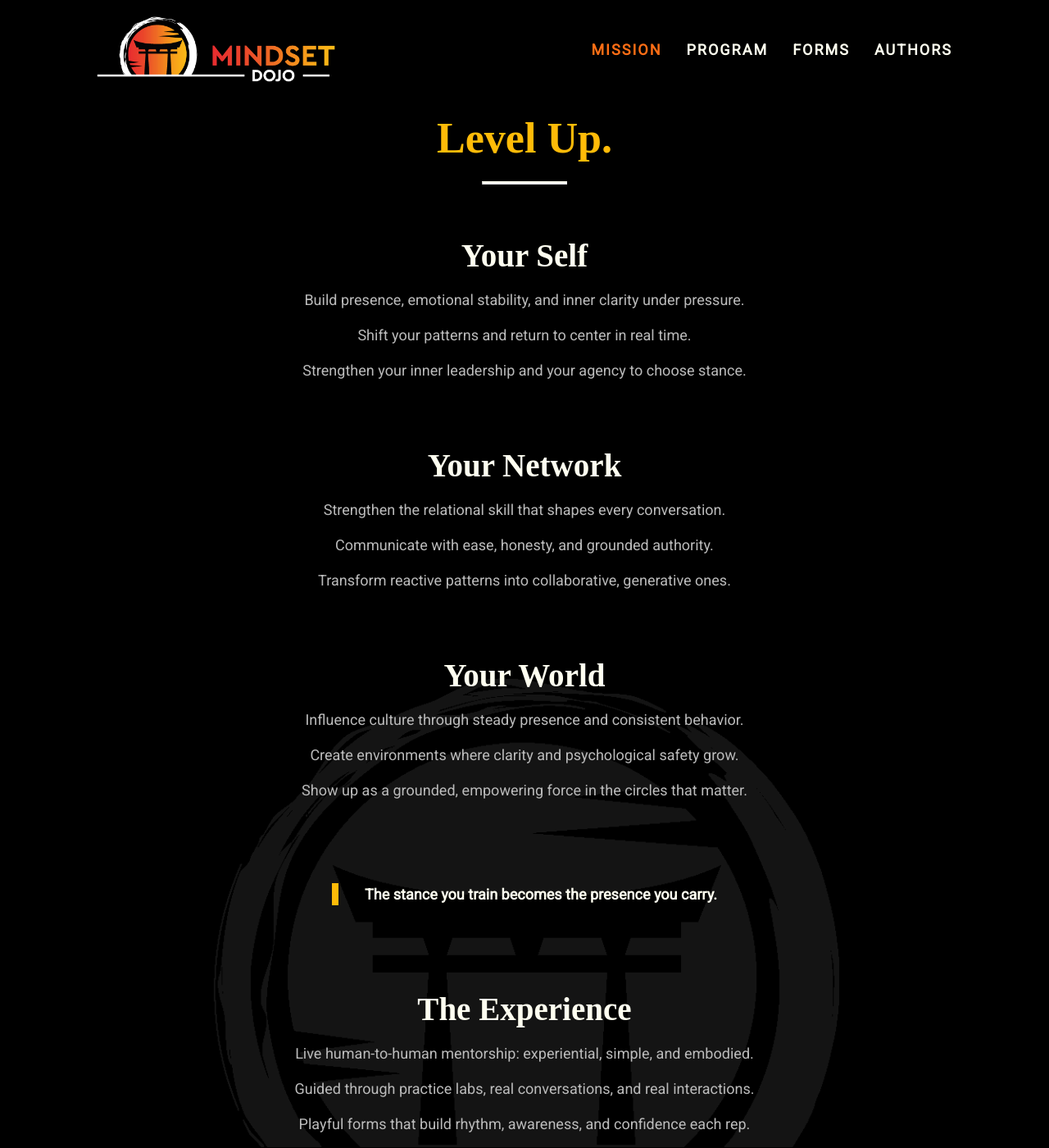
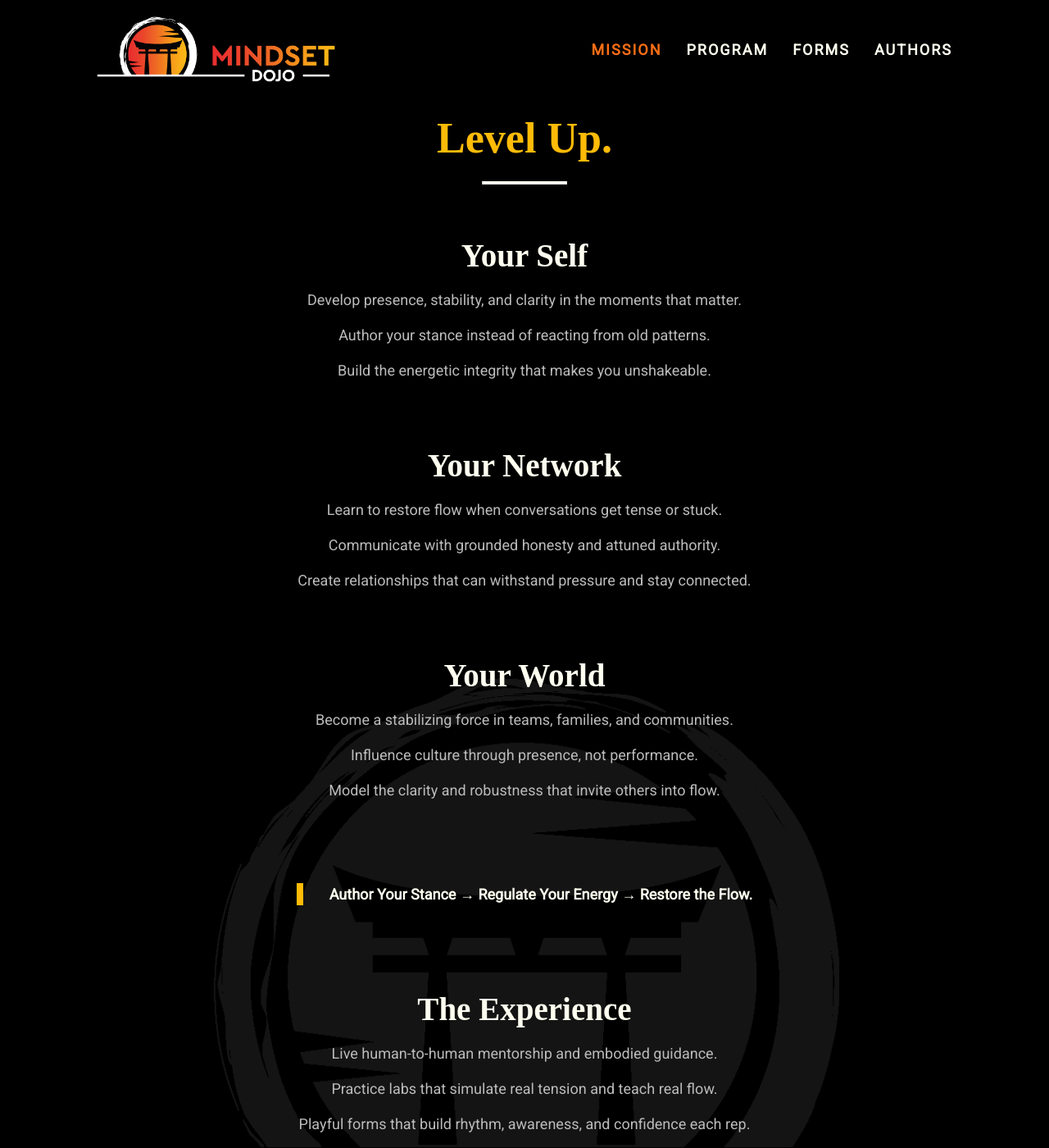
Before and after one commit to mindset-dojo/mindset-dojo.github.io, a Jekyll site: the page built from mission.md, in a window 1280 px wide and 1400 px high. Shown: the whole window at 82% size. Built offline with Jekyll 4.4.1, drawn with Linux system fonts in a browser that asks for light colours; some web fonts are replaced; some of the changed text lies outside the part shown.

Commit message:
feat(insights): author your stance distributed flow

```diff
--- a/_data/sections/mission.yaml
+++ b/_data/sections/mission.yaml
@@ -2,59 +2,62 @@
 mantra: "Level Up."
 mantra_mark: "Level Up."
 description: |
-  Mindset Dojo is live, human-to-human training for modern personal development,
-  communication, and leadership. In an era shaped by AI, rapid change, and rising
-  complexity, the ability to stay grounded, connect clearly, and navigate relationships
-  with confidence has become an essential human advantage.
+  Mindset Dojo is where humans train the capacity modern life requires:
+  the ability to regulate energy, author stance, and restore flow in
+  relationships, teams, and families.
 
-  Our approach is simple and embodied: real mentorship, experiential practice labs,
-  and live conversations that strengthen presence, relational clarity, and emotional
-  intelligence. Each session builds practical skills you can apply immediately — in work,
-  relationships, and everyday life.
+  In a world shaped by AI, speed, and constant uncertainty, the new competitive
+  advantage is not information — it’s presence. It’s the ability to stay clear
+  under pressure, to stabilize a room, and to influence without force.
 
-  As you train, your stance stabilizes — and your presence, agency, and influence grow with it.
+  This isn’t self-help. It isn’t theory. It’s training.
+  Live, human-to-human, experiential training that builds the reflexes your nervous
+  system was never taught but absolutely depends on.
+
+  Flow isn’t accidental. It’s trained. And once you learn to author your stance,
+  you become a node of clarity in a world that desperately needs distributed stability.
 sections:
   - type: text
     data:
       label: "Your Self"
       items:
-        - "Build presence, emotional stability, and inner clarity under pressure."
-        - "Shift your patterns and return to center in real time."
-        - "Strengthen your inner leadership and your agency to choose stance."
+        - "Develop presence, stability, and clarity in the moments that matter."
+        - "Author your stance instead of reacting from old patterns."
+        - "Build the energetic integrity that makes you unshakeable."
   - type: text
     data:
       label: "Your Network"
       items:
-        - "Strengthen the relational skill that shapes every conversation."
-        - "Communicate with ease, honesty, and grounded authority."
-        - "Transform reactive patterns into collaborative, generative ones."
+        - "Learn to restore flow when conversations get tense or stuck."
+        - "Communicate with grounded honesty and attuned authority."
+        - "Create relationships that can withstand pressure and stay connected."
   - type: text
     data:
       label: "Your World"
       items:
-        - "Influence culture through steady presence and consistent behavior."
-        - "Create environments where clarity and psychological safety grow."
-        - "Show up as a grounded, empowering force in the circles that matter."
+        - "Become a stabilizing force in teams, families, and communities."
+        - "Influence culture through presence, not performance."
+        - "Model the clarity and robustness that invite others into flow."
   - type: quote
     data:
-      text: "The stance you train becomes the presence you carry."
+      text: "Author Your Stance → Regulate Your Energy → Restore the Flow."
   - type: text
     data:
       label: "The Experience"
       items:
-        - "Live human-to-human mentorship: experiential, simple, and embodied."
-        - "Guided through practice labs, real conversations, and real interactions."
+        - "Live human-to-human mentorship and embodied guidance."
+        - "Practice labs that simulate real tension and teach real flow."
         - "Playful forms that build rhythm, awareness, and confidence each rep."
   - type: text
     data:
       label: "The Transformation"
       items:
-        - "Less reactivity, more clarity — especially in challenging moments."
-        - "Stronger relationships grounded in presence, honesty, and connection."
-        - "A clearer inner compass that elevates how you lead, decide, and live."
+        - "Less reactivity, more clarity — especially when stressed."
+        - "Stronger relationships grounded in integrity, connection, and presence."
+        - "A stance you can trust, even when life pushes hard."
   - type: quote
     data:
-      text: "In a fast-changing world, human connection is a superpower to train."
+      text: "Harder at first. Easier eventually. Robust in reality."
   - type: ctas
     data:
       items:
```
Also changed, not shown: _insights/2025/michael-basil/2025-11-23-author-your-stance-architecture-of-distributed-flow.md (added, +133 -0 lines).
